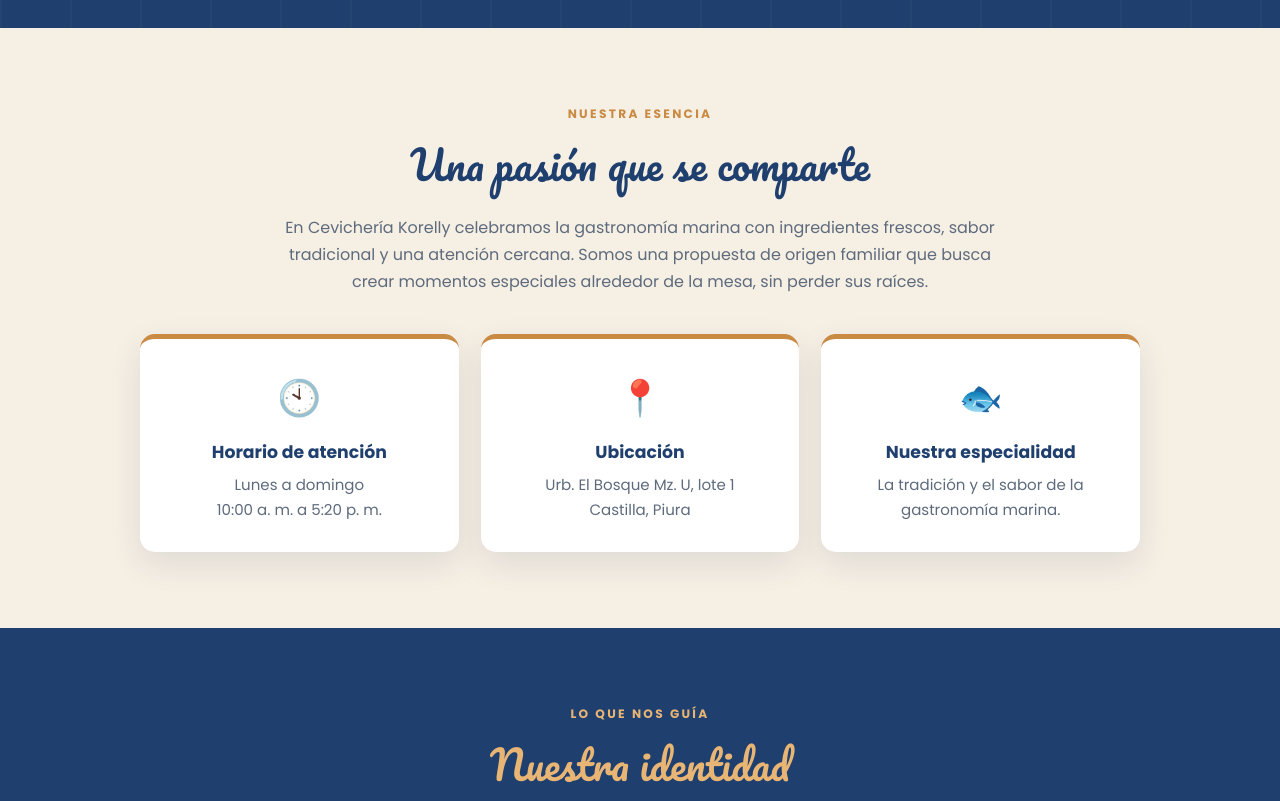
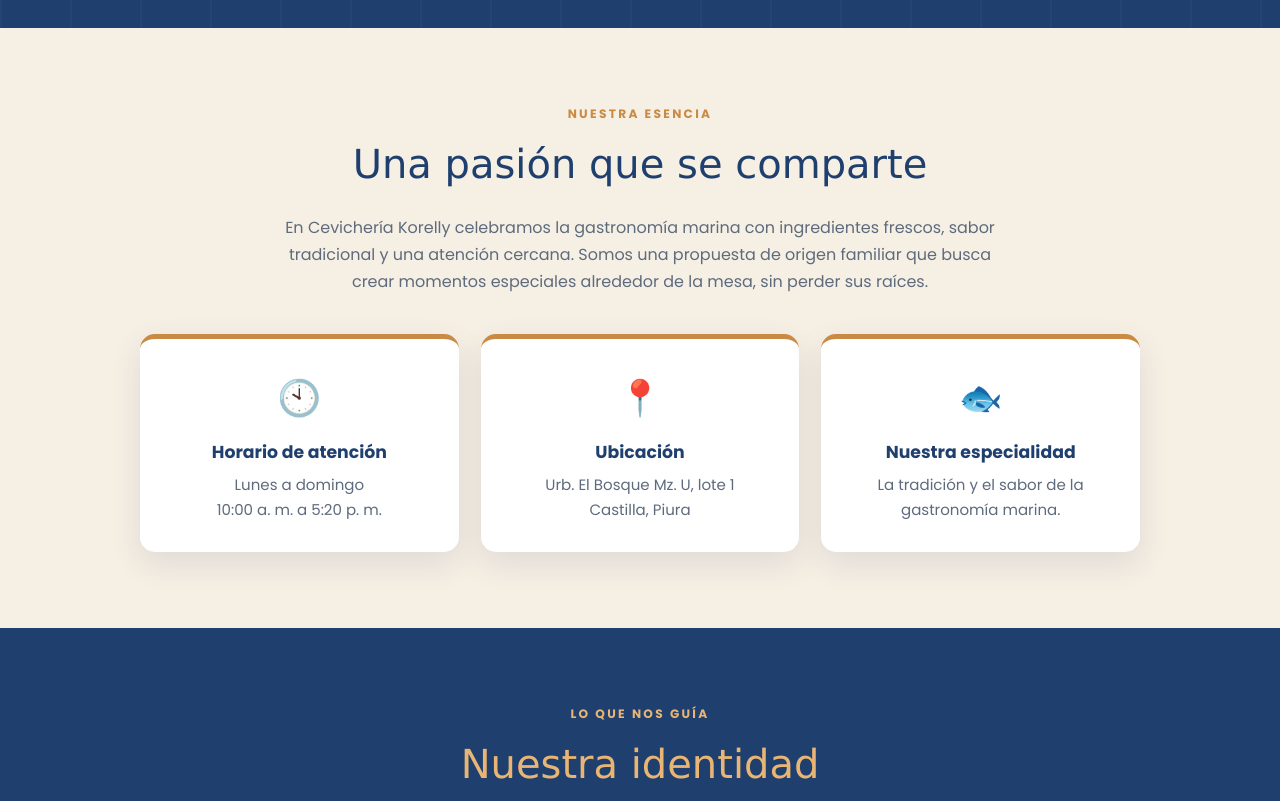
Before and after one commit to jxtl/Pagina-cev, a plain HTML site: page index.html in a window 1280 px wide. Shown: the part 840-1641 px from the top of the page. Drawn offline with Linux system fonts and the light colour scheme.

Commit message:
Update styles.css

```diff
--- a/styles.css
+++ b/styles.css
@@ -76,7 +76,7 @@ a { -webkit-tap-highlight-color: transparent; }
 .section { padding: 76px 6%; text-align: center; }
 .section__title {
   margin: 5px 0 16px; color: var(--azul);
-  font-family: 'Pacifico', cursive; font-size: clamp(1.8rem, 4vw, 2.5rem); font-weight: 400;
+  font-family: 'Verdana', cursive; font-size: clamp(1.8rem, 4vw, 2.5rem); font-weight: 550;
 }
 .section__text { max-width: 740px; margin: 0 auto 38px; color: var(--texto-suave); }
 .section--dark { background: var(--azul); color: var(--blanco); }
```
